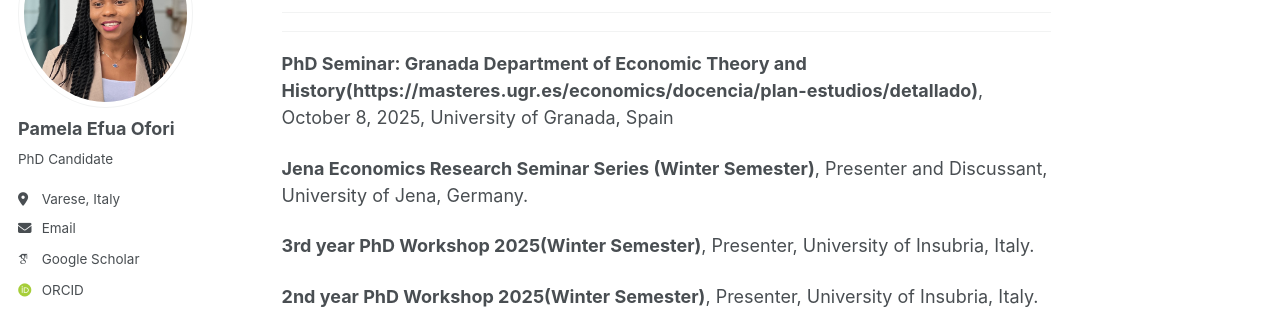
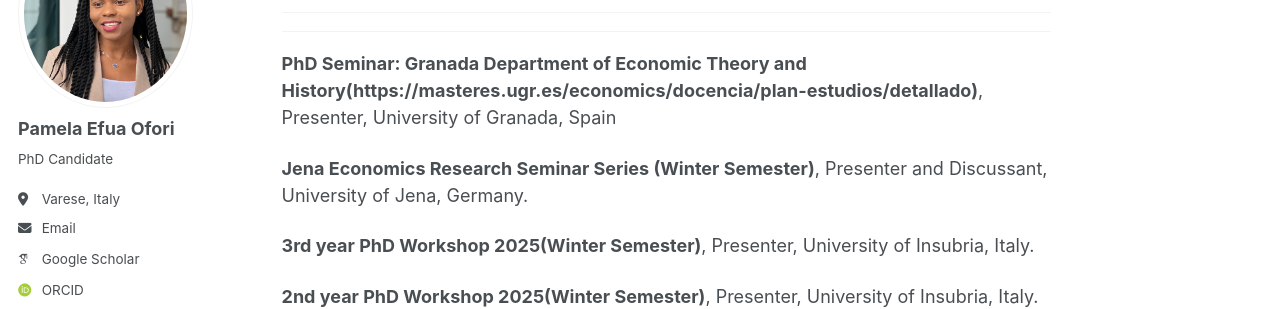
Before and after one commit to PEOFORI/peofori.github.io, a Jekyll site: the page built from _talks/2012-03-01-talk-1.md, in a window 1280 px wide and 900 px high, scrolled down 904 px. Shown: the part 180-489 px from the top of the window. Built offline with Jekyll 4.4.1, drawn with Linux system fonts in a browser that asks for light colours; some web fonts are replaced; a script that is not in the unit is left out.

Commit message:
Update 2012-03-01-talk-1.md

```diff
--- a/_talks/2012-03-01-talk-1.md
+++ b/_talks/2012-03-01-talk-1.md
@@ -36,7 +36,7 @@ permalink: /talks/2012-03-01-talk-1
 ## <center> SEMINARS </center>
 - - -
 
-**PhD Seminar: Granada Department of Economic Theory and History(https://masteres.ugr.es/economics/docencia/plan-estudios/detallado)**, October 8, 2025, University of Granada, Spain  <br/>
+**PhD Seminar: Granada Department of Economic Theory and History(https://masteres.ugr.es/economics/docencia/plan-estudios/detallado)**, Presenter,  University of Granada, Spain  <br/>
 
 **Jena Economics Research Seminar Series (Winter Semester)**, Presenter and Discussant, University of Jena, Germany.  <br/>
 
```
